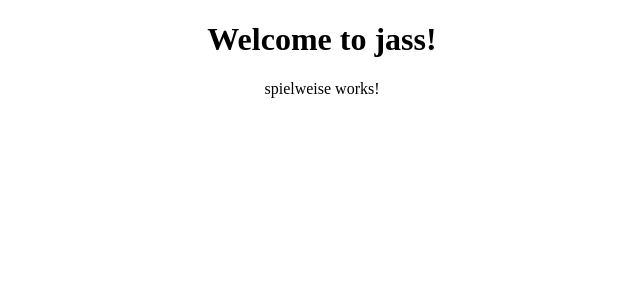
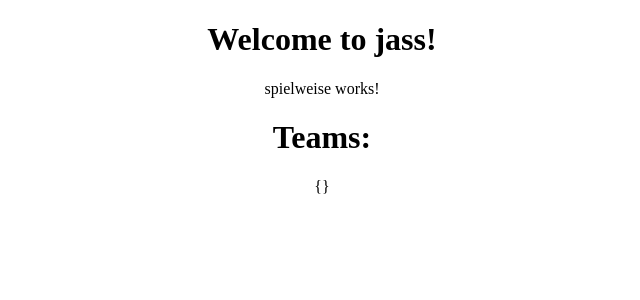
Before and after one commit to paesman/jass, an Angular app: page /spielweise in a window 1280 px wide. Shown: the top 300 px of the page, without its empty margins (318-958 px from the left). Built offline with nearby package versions, Linux system fonts and the light colour scheme.

Commit message:
improvements

```diff
--- /dev/null
+++ b/src/app/services/spielerdaten.service.ts
@@ -0,0 +1,15 @@
+import { Injectable } from '@angular/core';
+import { Team } from 'src/app/team';
+
+
+@Injectable({
+  providedIn: 'root'
+})
+export class SpielerdatenService {
+
+  Team1: Team;
+  Team2: Team;
+
+  punktestand: number;
+
+}
--- a/src/app/spieler.ts
+++ b/src/app/spieler.ts
@@ -1,7 +1,3 @@
 export class Spieler {
   name: string;
-
-  constructor(name: any) {
-    this.name = name;
-  }
 }
--- a/src/app/spielweise/spielweise.component.html
+++ b/src/app/spielweise/spielweise.component.html
@@ -1,2 +1,5 @@
 <p>spielweise works!</p>
-<router-outlet></router-outlet>
+
+
+<h1>Teams: </h1>
+{{ model | json }}
--- a/src/app/spielweise/spielweise.component.ts
+++ b/src/app/spielweise/spielweise.component.ts
@@ -1,15 +1,23 @@
-import {Component, OnInit} from '@angular/core';
+import {Component } from '@angular/core';
+import { SpielerdatenService } from '../services/spielerdaten.service';
+import { Team } from '../team';
+
+
+interface Model {
+  team1: Team;
+  team2: Team;
+}
 
 @Component({
   selector: 'app-spielweise',
   templateUrl: './spielweise.component.html',
   styleUrls: ['./spielweise.component.css']
 })
-export class SpielweiseComponent implements OnInit {
+export class SpielweiseComponent {
 
-  constructor() { }
+  model: Model;
 
-  ngOnInit(): void {
+  constructor(private spielerdatenService: SpielerdatenService) {
+    this.model = { team1: this.spielerdatenService.Team1, team2: this.spielerdatenService.Team2 };
   }
-
 }
--- a/src/app/team.ts
+++ b/src/app/team.ts
@@ -1,11 +1,6 @@
 import {Spieler} from './spieler';
 
-export class Team {
+export interface Team {
   spieler1: Spieler;
   spieler2: Spieler;
-
-  constructor(spieler1: Spieler, spieler2: Spieler) {
-    this.spieler1 = spieler1;
-    this.spieler2 = spieler2;
-  }
 }
--- a/src/app/teams/teams.component.html
+++ b/src/app/teams/teams.component.html
@@ -1,5 +1,5 @@
 <form [formGroup]="teamForm" (ngSubmit)="onSubmit()">
-  <div><!-- *ngIf="teams">-->
+  <div>
     <h2>Team 1</h2>
     <div>
       <label>
@@ -20,6 +20,6 @@
     </div>
   </div>
   <div style="margin-top: 5px">
-    <button type="submit" [disabled]="!teamForm.valid" routerLink="/spielweise" routerLinkActive="active">Witer</button>
+    <button type="submit" [disabled]="!teamForm.valid">Witer</button>
   </div>
 </form>
--- a/src/app/teams/teams.component.ts
+++ b/src/app/teams/teams.component.ts
@@ -1,7 +1,15 @@
 import {Component} from '@angular/core';
-import {FormControl, FormGroup} from '@angular/forms';
-import {Team} from '../team';
-import {Spieler} from '../spieler';
+import { FormGroup, FormBuilder, Validators} from '@angular/forms';
+import { SpielerdatenService } from '../services/spielerdaten.service';
+import { Team } from '../team';
+import { Router } from '@angular/router';
+
+export interface Model {
+  nameSpieler1: string;
+  nameSpieler2: string;
+  nameSpieler3: string;
+  nameSpieler4: string;
+}
 
 @Component({
   selector: 'app-teams',
@@ -10,34 +18,24 @@ import {Spieler} from '../spieler';
 })
 export class TeamsComponent {
 
-  team1: Team;
-  team2: Team;
+  teamForm: FormGroup;
 
-  teamForm = new FormGroup({
-    nameSpieler1: new FormControl(''),
-    nameSpieler2: new FormControl(''),
-    nameSpieler3: new FormControl(''),
-    nameSpieler4: new FormControl(''),
-  });
-
-  constructor() { }
+  constructor(private builder: FormBuilder, private spielerdaten: SpielerdatenService, private router: Router) {
+    this.teamForm = builder.group({
+      nameSpieler1: builder.control('', [Validators.required]),
+      nameSpieler2: builder.control('', [Validators.required]),
+      nameSpieler3: builder.control('', [Validators.required]),
+      nameSpieler4: builder.control('', [Validators.required]),
+    })
+  }
 
   onSubmit() {
-    let spieler1;
-    let spieler2;
-    let spieler3;
-    let spieler4;
+    console.log('on submit');
+    const model: Model = this.teamForm.value;
+    console.log(this.teamForm.value);
+    this.spielerdaten.Team1 = { spieler1: { name: model.nameSpieler1 }, spieler2: { name: model.nameSpieler2 } } as Team;
+    this.spielerdaten.Team2 = { spieler1: { name: model.nameSpieler3 }, spieler2: { name: model.nameSpieler4 } } as Team;
 
-    spieler1 = new Spieler(this.teamForm.get('nameSpieler1').value);
-    spieler2 = new Spieler(this.teamForm.get('nameSpieler2').value);
-    this.team1 = new Team(spieler1, spieler2);
-
-    spieler3 = new Spieler(this.teamForm.get('nameSpieler3').value);
-    spieler4 = new Spieler(this.teamForm.get('nameSpieler4').value);
-    this.team2 = new Team(spieler3, spieler4);
-
-    // console.log(this.team1);
-    // console.log(this.team2);
+    this.router.navigate(['/spielweise']);
   }
-
 }
```
